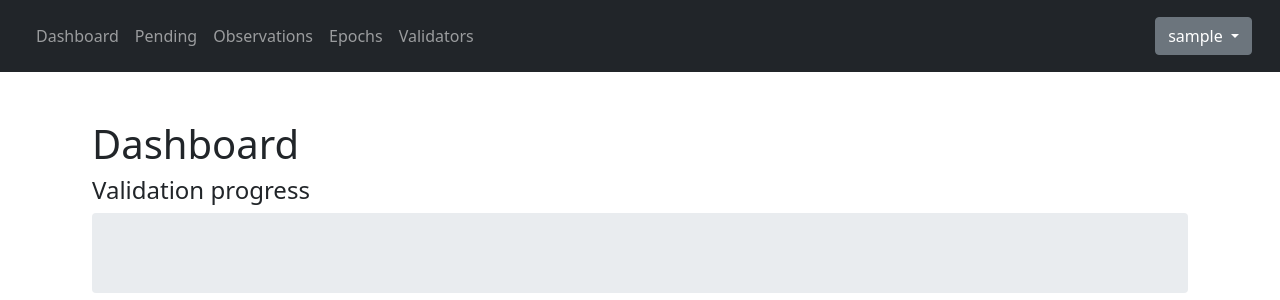
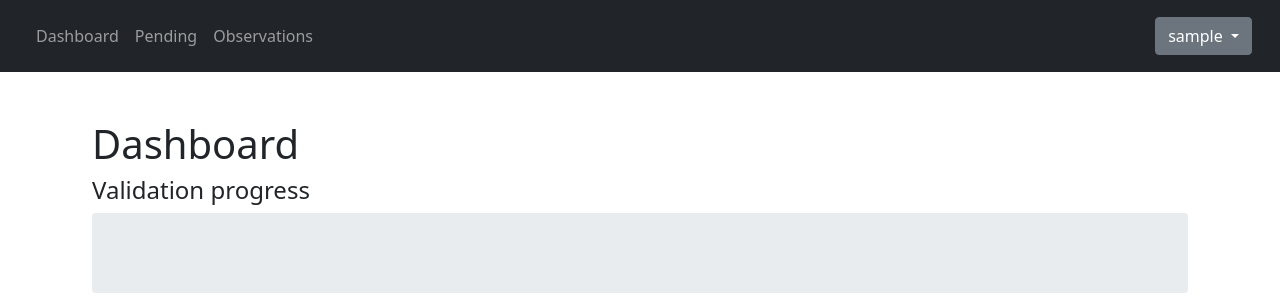
Before and after one commit to askap-vast/validation, a Django app: page / in a window 1280 px wide. Shown: the top 300 px of the page. Run offline with Django 3.2, Linux system fonts and the light colour scheme; the visitor is signed in with stand-in values (Sample User, id 1); data that the repository does not hold is empty; parts of the project's set-up code (start-up, migrations or seed data) failed here and were passed over.

Commit message:
hide unused links

```diff
--- a/validation/templates/validation/base.html
+++ b/validation/templates/validation/base.html
@@ -39,12 +39,12 @@
           <li class="nav-item">
             <a class="nav-link{% if request.path == url_observation_list %} active{% endif %}" href="{% url 'observation-list' %}">Observations</a>
           </li>
-          <li class="nav-item">
+          <!--li class="nav-item">
             <a class="nav-link" href="#">Epochs</a>
-          </li>
-          <li class="nav-item">
+          </li-->
+          <!--li class="nav-item">
             <a class="nav-link" href="#">Validators</a>
-          </li>
+          </li-->
         </ul>
         <div class="d-flex dropdown">
           {% if user.is_authenticated %}
```
